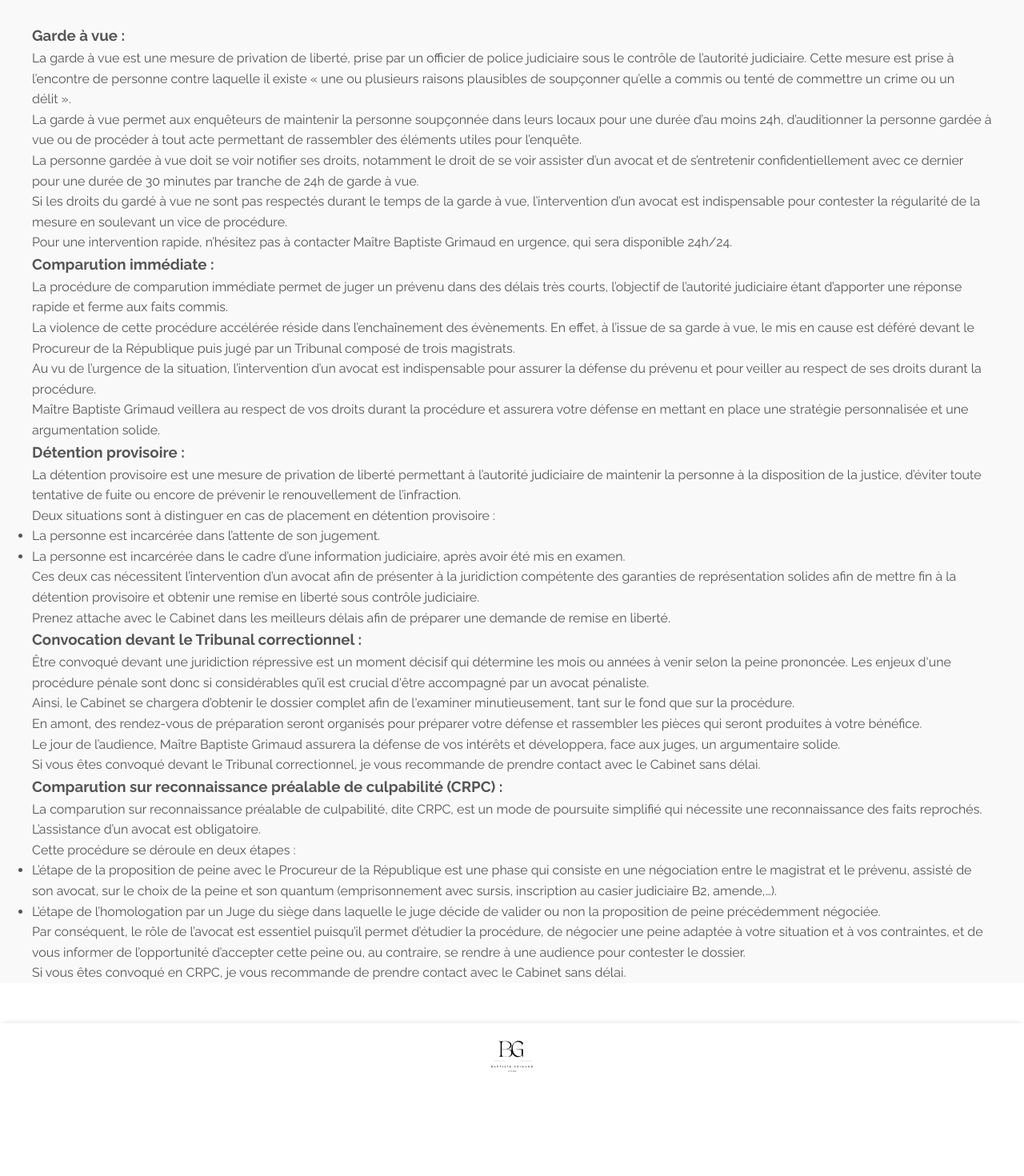
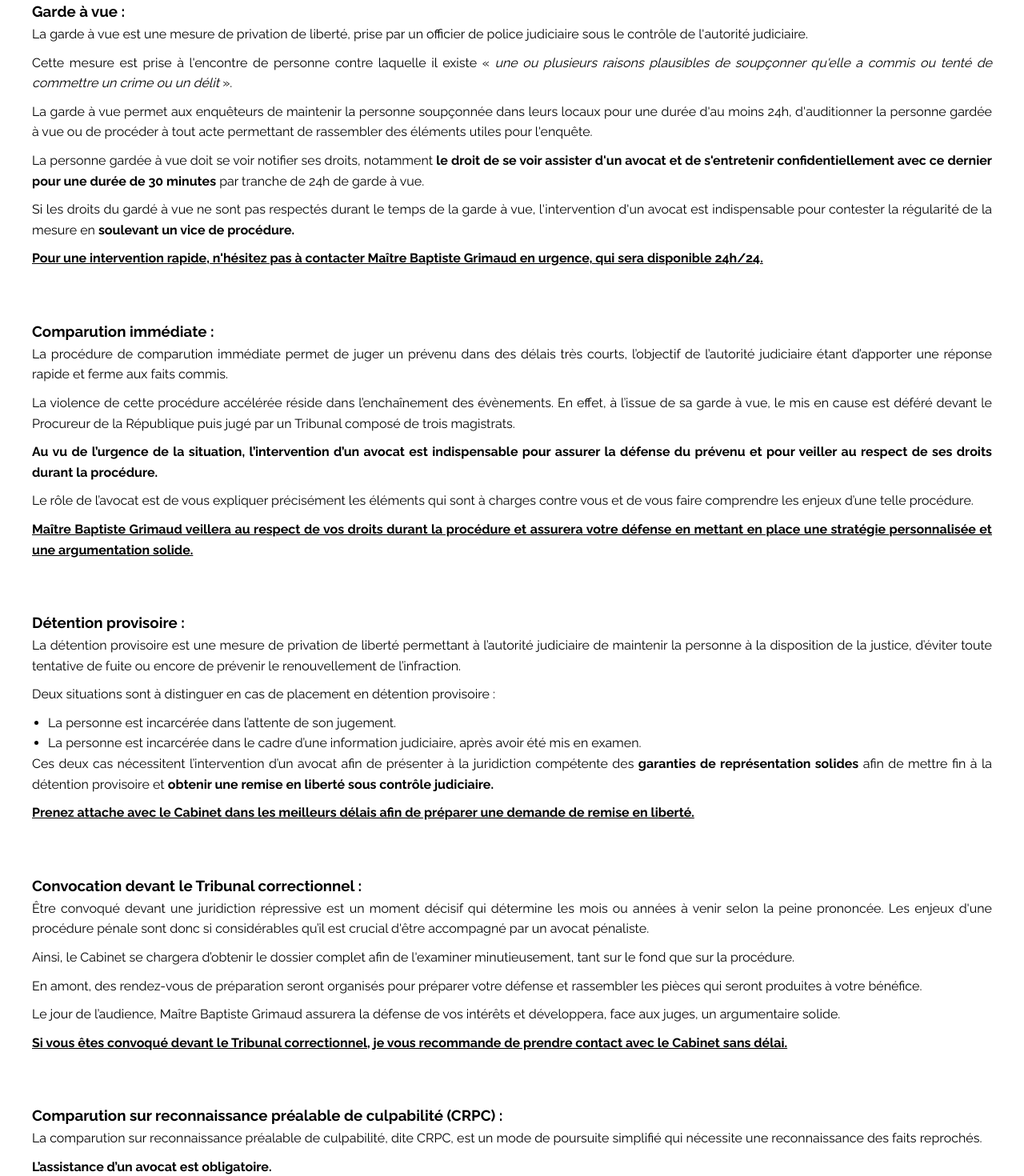
Before and after one commit to chmadran/baptiste_website, a React (Create React App) app: page /mis-en-cause in a window 1280 px wide. Shown: the part 1020-2490 px from the top of the page at 80% size. Before the commit the page ends 2379 px from the top, so only its background shows below. Built offline with nearby package versions, Linux system fonts and the light colour scheme.

Commit message:
phases intervention

```diff
--- a/src/Components/Domaines.css
+++ b/src/Components/Domaines.css
@@ -1,84 +1,63 @@
-html {
-    scroll-behavior: smooth;
-  }
-
 .domaines-container {
   padding-top: 170px;
+  min-height: 100vh;
   width: 100%;
   background-color: #1F2839;
 }
 
-  .title-section {
-    margin-top: 100px;
-    margin-bottom: 100px;
-    margin-left: 40px;
-    text-align: center;
-    display: flex;
-    flex-direction: column;
-    align-items: flex-start;
+.domaines-title-section {
+  top: 220px;
+  margin-left: 100px;;
+  padding: 40px;
 }
 
-  .title-section h1 {
+.domaines-title-section h1 {
   font-size: 2.5rem;
   margin: 0;
   padding: 0;
   color: #B69D74;
 }
 
-  .title-underline {
+.domaines-title-underline {
   width: 33%;
   max-width: 200px;
   height: 2px;
   background-color: #B69D74;
-    margin-top: 20px;
+  margin-top: 10px;
 }
 
-  .section {
+.domaines-section, .domaines-section-reverse {
   display: flex;
   justify-content: center;
   align-items: center;
-    height: 100vh; /* Full viewport height */
-    position: relative;
+  min-height: 100vh;
+  padding: 50px 0;
 }
 
-  .section.reverse {
-    flex-direction: row-reverse;
+.domaines-image-container {
+  width: 50%;
+  height: 500px; /* Fixed height or adjust as needed */
 }
 
-  .image-container {
-    position: relative;
-    width: 50%;
-    height: 100%;
-  }
-
-  .image-container img {
+.domaines-image-container img {
   width: 100%;
   height: 100%;
   object-fit: cover;
 }
 
-  .overlay {
-    position: absolute;
-    top: 0;
-    left: 0;
-    width: 100%;
-    height: 100%;
-    display: flex;
-    justify-content: center;
-    align-items: center;
-    background: rgba(0, 0, 0, 0.5);
+.domaines-text-container {
+  width: 50%;
+  padding: 0 40px;
 }
 
-  .overlay h2 {
+.domaines-text-container h2 {
   color: #B69D74;
   font-size: 2rem;
-    margin: 0;
+  margin-bottom: 20px;
 }
 
-  .text {
+.domaines-text {
   color: #B69D74;
-    flex: 1;
   font-size: 1.1rem;
   line-height: 1.6;
-    padding: 20px;
 }
--- a/src/Components/Domaines.js
+++ b/src/Components/Domaines.js
@@ -7,32 +7,29 @@ const Domaines = () => {
   const location = useLocation();
 
   useEffect(() => {
-    // Wait for the page to load, then scroll to the section
     if (location.hash) {
-      const section = document.getElementById(location.hash.slice(1)); // Remove the '#' from the hash
+      const section = document.getElementById(location.hash.slice(1));
       if (section) {
         section.scrollIntoView({ behavior: 'smooth' });
       }
     }
   }, [location]);
+
   return (
     <div className="domaines-container">
-    <div className="title-section">
+      <div className="domaines-title-section">
         <h1>DOMAINES D'INTERVENTION</h1>
-      <div className="title-underline"></div>
+        <div className="domaines-title-underline"></div>
       </div>
 
-
       {/* Section 1 */}
-    <div id="droit-penal-affaires" className="section reverse">
-      <div className="image-container">
+      <div id="droit-penal-affaires" className="domaines-section">
+        <div className="domaines-image-container">
           <img src="/assets/justice.png" alt="Droit Pénal Général et Droit Pénal des Affaires" />
-        <div className="overlay">
-          <h2>Droit Pénal Général </h2>
-          <h2>et Droit Pénal des Affaires</h2>
         </div>
-      </div>
-      <div className="text">
+        <div className="domaines-text-container">
+          <h2>Droit Pénal Général<br />et<br />Droit Pénal des Affaires</h2>
+          <div className="domaines-text">
             <p>Le Cabinet dédie son activité exclusivement à la matière pénale.</p>
 
             <p>Maître Baptiste Grimaud s'engage aussi bien dans la défense des prévenus ou accusés que dans l'assistance des victimes d'infractions pénales.</p>
@@ -52,39 +49,42 @@ const Domaines = () => {
             </ul>
           </div>
         </div>
+      </div>
 
       {/* Section 2 */}
-      <div id="amenagement-peine" className="section">
-      <div className="image-container">
+      <div id="amenagement-peine" className="domaines-section-reverse">
+        <div className="domaines-image-container">
           <img src="/assets/aménagement.png" alt="Aménagement de Peine" />
-        <div className="overlay">
+        </div>
+        <div className="domaines-text-container">
           <h2>Aménagement de Peine</h2>
+          <div className="domaines-text">
+            <p>En cas de condamnation de l'un de vos proches à une peine d'emprisonnement, l'assistance d'un avocat pénaliste est nécessaire afin d'envisager une remise en liberté anticipée sous réserve de respecter les conditions imposées par le législateur.</p>
+
+            <p>La peine pourra alors être exécutée selon des modalités différentes : semi-liberté, bracelet électronique, placement à l'extérieur, libération conditionnelle, etc…</p>
+
+            <p>Maître Baptiste Grimaud <strong>assurera le lien entre le condamné et les autorités judiciaires</strong> -conseiller d'insertion de probation, administration pénitentiaire- et mettra en oeuvre son expertise juridique pour qu'un <strong>projet de réinsertion adapté</strong> soit proposé au Juge d'Application des Peines le plus rapidement possible.</p>
           </div>
-      </div>
-      <div className="text">
-      <p>En cas de condamnation de l'un de vos proches à une peine d'emprisonnement, l'assistance d'un avocat pénaliste est nécessaire afin d'envisager une remise en liberté anticipée sous réserve de respecter les conditions imposées par le législateur.</p>
-      <p>La peine pourra alors être exécutée selon des modalités différentes : semi-liberté, bracelet électronique, placement à l'extérieur, libération conditionnelle, etc…</p>
-      <p>Maître Baptiste Grimaud <strong>assurera le lien entre le condamné et les autorités judiciaires</strong> -conseiller d'insertion de probation, administration pénitentiaire- et mettra en oeuvre son expertise juridique pour qu'un <strong>projet de réinsertion adapté</strong> soit proposé au Juge d'Application des Peines le plus rapidement possible.</p>
         </div>
       </div>
 
       {/* Section 3 */}
-      <div id="droit-victimes" className="section reverse">
-      <div className="image-container">
+      <div id="droit-victimes" className="domaines-section">
+        <div className="domaines-image-container">
           <img src="/assets/victimes.png" alt="Droit des Victimes" />
-        <div className="overlay">
+        </div>
+        <div className="domaines-text-container">
           <h2>Droit des Victimes</h2>
-        </div>
-      </div>
-      <div className="text">
+          <div className="domaines-text">
             <p>Le Cabinet <strong>assiste les victimes d'infraction à tous les stades de la procédure pénale</strong> : dès le moment du dépôt de plainte, pendant l'enquête et lors de l'audience correctionnelle pour obtenir réparation des différents préjudices.</p>
+
             <p>En cas d'ouverture d'une information judiciaire, Maître Baptiste Grimaud assiste les <strong>parties civiles</strong> lors de toute la procédure d'instruction, notamment pour formuler des demandes d'actes utiles à la manifestation de la vérité auprès du Juge d'instruction, ainsi que pour <strong>porter leur voix</strong> et <strong>garantir une juste indemnisation de leur préjudice devant toutes les juridictions de jugement</strong> (Tribunal correctionnel, Cour d'assises, Cour criminelle départementale).</p>
+
             <p>En outre, le Cabinet intervient <strong>auprès des instances permettant l'indemnisation des victimes d'infractions</strong> (CIVI, SARVI) pour solliciter la réparation des dommages subis.</p>
           </div>
         </div>
-
       </div>
-
+    </div>
   );
 }
 
--- a/src/Components/Home.css
+++ b/src/Components/Home.css
@@ -29,7 +29,6 @@
 .profile-title {
     width: 100%;
     margin-bottom: 60px;
-    color: black;
 }
 
 .profile-title h1 {
@@ -39,11 +38,12 @@
     color: #B69D74;
 }
 
-.title-underline {
+.profile-title-underline {
     width: 33%;
     max-width: 200px;
     height: 2px;
     margin-top: 20px;
+    color: #B69D74;
 }
 
 .profile-content {
--- a/src/Components/Home.js
+++ b/src/Components/Home.js
@@ -8,7 +8,7 @@ const Home = () => {
       <div id="profile-section" className="section">
         <div className="profile-title">
           <h1>Baptiste Grimaud</h1>
-          <div className="title-underline"></div>
+          <div className="profile-title-underline"></div>
         </div>
         <div className="profile-content">
           <div className="profile-content-picture">
--- a/src/Components/PhaseMisenCause.css
+++ b/src/Components/PhaseMisenCause.css
@@ -1,7 +1,6 @@
 .mis-en-cause-container {
     min-height: 100vh; /* Ensures the container takes up the full viewport height */
-    padding-top: 200px;
-    background-color: #f9f9f9;
+    padding-top: 170px;
   }
 
   .mis-en-cause-hero {
@@ -27,13 +26,30 @@
   .hero-title h2 {
     font-size: 1.8rem; /* Larger font size for emphasis */
     margin-bottom: 20px;
-    color: #333;
   }
 
   .content {
     margin: 50px auto;
     font-size: 1rem;
     line-height: 1.6;
-    color: #555;
     max-width: 1200px;
+    text-align: justify; /* Makes text alignment consistent */
+
+
   }
+
+.content section {
+  margin-bottom: 4rem;  /* Adds space between sections */
+}
+
+.content section p {
+  margin-bottom: 10px;  /* Adds space between sections */
+}
+
+.content section ul {
+  margin-left: 20px; /* Makes text alignment consistent */
+}
+
+  .mis-en-cause-underline {
+    text-decoration: underline;
+}
--- a/src/Components/PhaseMisenCause.js
+++ b/src/Components/PhaseMisenCause.js
@@ -17,85 +17,52 @@ const PhaseMisenCause = () => {
       <div className="content">
       <section>
           <h3>Garde à vue :</h3>
-          <p>
-            La garde à vue est une mesure de privation de liberté, prise par un officier de police judiciaire sous le contrôle de l’autorité judiciaire.
-            Cette mesure est prise à l’encontre de personne contre laquelle il existe « une ou plusieurs raisons plausibles de soupçonner qu’elle a commis ou tenté de commettre un crime ou un délit ».
-          </p>
-          <p>
-            La garde à vue permet aux enquêteurs de maintenir la personne soupçonnée dans leurs locaux pour une durée d’au moins 24h, d’auditionner la personne gardée à vue ou de procéder à tout acte permettant de rassembler des éléments utiles pour l’enquête.
-          </p>
-          <p>
-            La personne gardée à vue doit se voir notifier ses droits, notamment le droit de se voir assister d’un avocat et de s’entretenir confidentiellement avec ce dernier pour une durée de 30 minutes par tranche de 24h de garde à vue.
-          </p>
-          <p>
-            Si les droits du gardé à vue ne sont pas respectés durant le temps de la garde à vue, l’intervention d’un avocat est indispensable pour contester la régularité de la mesure en soulevant un vice de procédure.
-          </p>
-          <p>Pour une intervention rapide, n’hésitez pas à contacter Maître Baptiste Grimaud en urgence, qui sera disponible 24h/24.</p>
+          <p>La garde à vue est une mesure de privation de liberté, prise par un officier de police judiciaire sous le contrôle de l'autorité judiciaire.</p>
+          <p>Cette mesure est prise à l'encontre de personne contre laquelle il existe « <em>une ou plusieurs raisons plausibles de soupçonner qu'elle a commis ou tenté de commettre un crime ou un délit</em> ».</p>
+          <p>La garde à vue permet aux enquêteurs de maintenir la personne soupçonnée dans leurs locaux pour une durée d'au moins 24h, d'auditionner la personne gardée à vue ou de procéder à tout acte permettant de rassembler des éléments utiles pour l'enquête.</p>
+          <p>La personne gardée à vue doit se voir notifier ses droits, notamment <strong>le droit de se voir assister d'un avocat et de s'entretenir confidentiellement avec ce dernier pour une durée de 30 minutes</strong> par tranche de 24h de garde à vue.</p>
+          <p>Si les droits du gardé à vue ne sont pas respectés durant le temps de la garde à vue, l'intervention d'un avocat est indispensable pour contester la régularité de la mesure en <strong>soulevant un vice de procédure.</strong></p>
+          <p className="mis-en-cause-underline">
+            <strong>Pour une intervention rapide, n'hésitez pas à contacter Maître Baptiste Grimaud en urgence, qui sera disponible 24h/24.</strong></p>
         </section>
         <section>
           <h3>Comparution immédiate :</h3>
-          <p>
-            La procédure de comparution immédiate permet de juger un prévenu dans des délais très courts, l’objectif de l’autorité judiciaire étant d’apporter une réponse rapide et ferme aux faits commis.
-          </p>
-          <p>
-            La violence de cette procédure accélérée réside dans l’enchaînement des évènements. En effet, à l’issue de sa garde à vue, le mis en cause est déféré devant le Procureur de la République puis jugé par un Tribunal composé de trois magistrats.
-          </p>
-          <p>
-            Au vu de l’urgence de la situation, l’intervention d’un avocat est indispensable pour assurer la défense du prévenu et pour veiller au respect de ses droits durant la procédure.
-          </p>
-          <p>
-            Maître Baptiste Grimaud veillera au respect de vos droits durant la procédure et assurera votre défense en mettant en place une stratégie personnalisée et une argumentation solide.
-          </p>
+          <p>La procédure de comparution immédiate permet de juger un prévenu dans des délais très courts, l’objectif de l’autorité judiciaire étant d’apporter une réponse rapide et ferme aux faits commis.</p>
+          <p>La violence de cette procédure accélérée réside dans l’enchaînement des évènements. En effet, à l’issue de sa garde à vue, le mis en cause est déféré devant le Procureur de la République puis jugé par un Tribunal composé de trois magistrats.</p>
+          <p><strong>Au vu de l’urgence de la situation, l’intervention d’un avocat est indispensable pour assurer la défense du prévenu et pour veiller au respect de ses droits durant la procédure.</strong></p>
+          <p>Le rôle de l’avocat est de vous expliquer précisément les éléments qui sont à charges contre vous et de vous faire comprendre les enjeux d’une telle procédure.</p>
+          <p className="mis-en-cause-underline">
+          <strong>Maître Baptiste Grimaud veillera au respect de vos droits durant la procédure et assurera votre défense en mettant en place une stratégie personnalisée et une argumentation solide.</strong></p>
         </section>
         <section>
           <h3>Détention provisoire :</h3>
-          <p>
-            La détention provisoire est une mesure de privation de liberté permettant à l’autorité judiciaire de maintenir la personne à la disposition de la justice, d’éviter toute tentative de fuite ou encore de prévenir le renouvellement de l’infraction.
-          </p>
+          <p>La détention provisoire est une mesure de privation de liberté permettant à l’autorité judiciaire de maintenir la personne à la disposition de la justice, d’éviter toute tentative de fuite ou encore de prévenir le renouvellement de l’infraction.</p>
           <p>Deux situations sont à distinguer en cas de placement en détention provisoire :</p>
           <ul>
             <li>La personne est incarcérée dans l’attente de son jugement.</li>
             <li>La personne est incarcérée dans le cadre d’une information judiciaire, après avoir été mis en examen.</li>
           </ul>
-          <p>
-            Ces deux cas nécessitent l’intervention d’un avocat afin de présenter à la juridiction compétente des garanties de représentation solides afin de mettre fin à la détention provisoire et obtenir une remise en liberté sous contrôle judiciaire.
-          </p>
-          <p>Prenez attache avec le Cabinet dans les meilleurs délais afin de préparer une demande de remise en liberté.</p>
+          <p>Ces deux cas nécessitent l’intervention d’un avocat afin de présenter à la juridiction compétente des <strong>garanties de représentation solides</strong> afin de mettre fin à la détention provisoire et <strong>obtenir une remise en liberté sous contrôle judiciaire.</strong></p>
+          <p className="mis-en-cause-underline"> <strong>Prenez attache avec le Cabinet dans les meilleurs délais afin de préparer une demande de remise en liberté.</strong></p>
         </section>
         <section>
           <h3>Convocation devant le Tribunal correctionnel :</h3>
-          <p>
-            Être convoqué devant une juridiction répressive est un moment décisif qui détermine les mois ou années à venir selon la peine prononcée. Les enjeux d'une procédure pénale sont donc si considérables qu’il est crucial d'être accompagné par un avocat pénaliste.
-          </p>
-          <p>
-            Ainsi, le Cabinet se chargera d’obtenir le dossier complet afin de l'examiner minutieusement, tant sur le fond que sur la procédure.
-          </p>
-          <p>
-            En amont, des rendez-vous de préparation seront organisés pour préparer votre défense et rassembler les pièces qui seront produites à votre bénéfice.
-          </p>
-          <p>
-            Le jour de l’audience, Maître Baptiste Grimaud assurera la défense de vos intérêts et développera, face aux juges, un argumentaire solide.
-          </p>
-          <p>Si vous êtes convoqué devant le Tribunal correctionnel, je vous recommande de prendre contact avec le Cabinet sans délai.</p>
+          <p>Être convoqué devant une juridiction répressive est un moment décisif qui détermine les mois ou années à venir selon la peine prononcée. Les enjeux d'une procédure pénale sont donc si considérables qu’il est crucial d'être accompagné par un avocat pénaliste.</p>
+          <p>Ainsi, le Cabinet se chargera d’obtenir le dossier complet afin de l'examiner minutieusement, tant sur le fond que sur la procédure.</p>
+          <p>En amont, des rendez-vous de préparation seront organisés pour préparer votre défense et rassembler les pièces qui seront produites à votre bénéfice.</p>
+          <p>Le jour de l’audience, Maître Baptiste Grimaud assurera la défense de vos intérêts et développera, face aux juges, un argumentaire solide.</p>
+          <p className="mis-en-cause-underline"><strong>Si vous êtes convoqué devant le Tribunal correctionnel, je vous recommande de prendre contact avec le Cabinet sans délai.</strong></p>
         </section>
         <section>
           <h3>Comparution sur reconnaissance préalable de culpabilité (CRPC) :</h3>
-          <p>
-            La comparution sur reconnaissance préalable de culpabilité, dite CRPC, est un mode de poursuite simplifié qui nécessite une reconnaissance des faits reprochés.
-          </p>
-          <p>L’assistance d’un avocat est obligatoire.</p>
+          <p>La comparution sur reconnaissance préalable de culpabilité, dite CRPC, est un mode de poursuite simplifié qui nécessite une reconnaissance des faits reprochés.</p>
+          <p><strong>L’assistance d’un avocat est obligatoire.</strong></p>
           <p>Cette procédure se déroule en deux étapes :</p>
           <ul>
-            <li>
-              L’étape de la proposition de peine avec le Procureur de la République est une phase qui consiste en une négociation entre le magistrat et le prévenu, assisté de son avocat, sur le choix de la peine et son quantum (emprisonnement avec sursis, inscription au casier judiciaire B2, amende,…).
-            </li>
-            <li>
-              L’étape de l’homologation par un Juge du siège dans laquelle le juge décide de valider ou non la proposition de peine précédemment négociée.
-            </li>
+            <li><strong>L’étape de la proposition de peine avec le Procureur de la République</strong> est une phase qui consiste en une négociation entre le magistrat et le prévenu, assisté de son avocat, sur le choix de la peine et son quantum (emprisonnement avec sursis, inscription au casier judiciaire B2, amende,…).</li>
+            <li><strong>L’étape de l’homologation par un Juge du siège</strong> dans laquelle le juge décide de valider ou non la proposition de peine précédemment négociée.</li>
           </ul>
-          <p>
-            Par conséquent, le rôle de l’avocat est essentiel puisqu’il permet d’étudier la procédure, de négocier une peine adaptée à votre situation et à vos contraintes, et de vous informer de l’opportunité d’accepter cette peine ou, au contraire, se rendre à une audience pour contester le dossier.
-          </p>
+          <p>Par conséquent, le rôle de l’avocat est essentiel puisqu’il permet <strong>d’étudier la procédure, de négocier une peine adaptée à votre situation et à vos contraintes, et de vous informer de l’opportunité d’accepter cette peine ou, au contraire, se rendre à une audience pour contester le dossier.</strong></p>
           <p>Si vous êtes convoqué en CRPC, je vous recommande de prendre contact avec le Cabinet sans délai.</p>
         </section>
       </div>
```
Also changed, not shown: src/Components/Contact.css (+11 -11 lines), src/Components/Contact.js (+5 -5 lines). Lines whose indentation alone changed are shown as unchanged.
